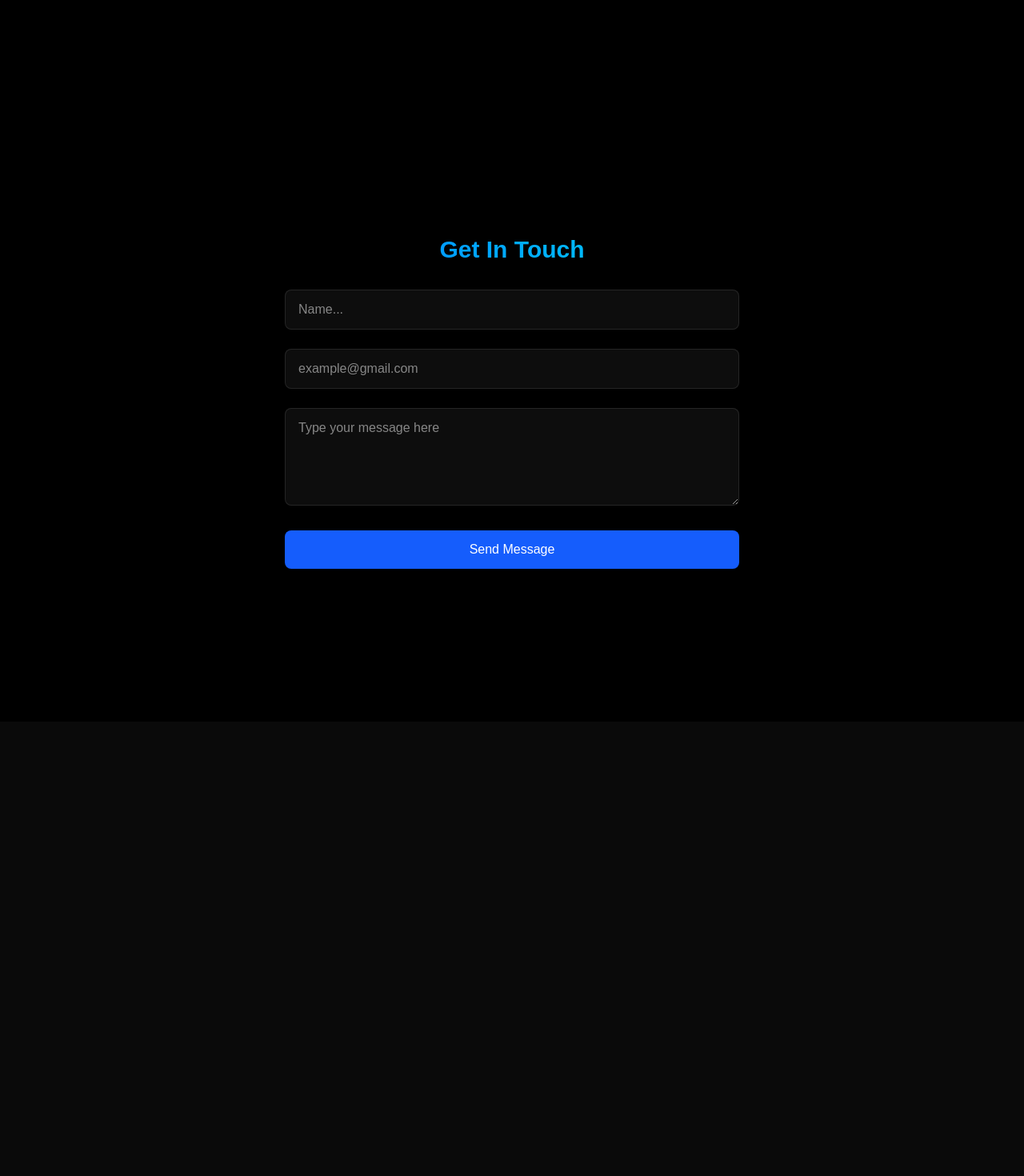
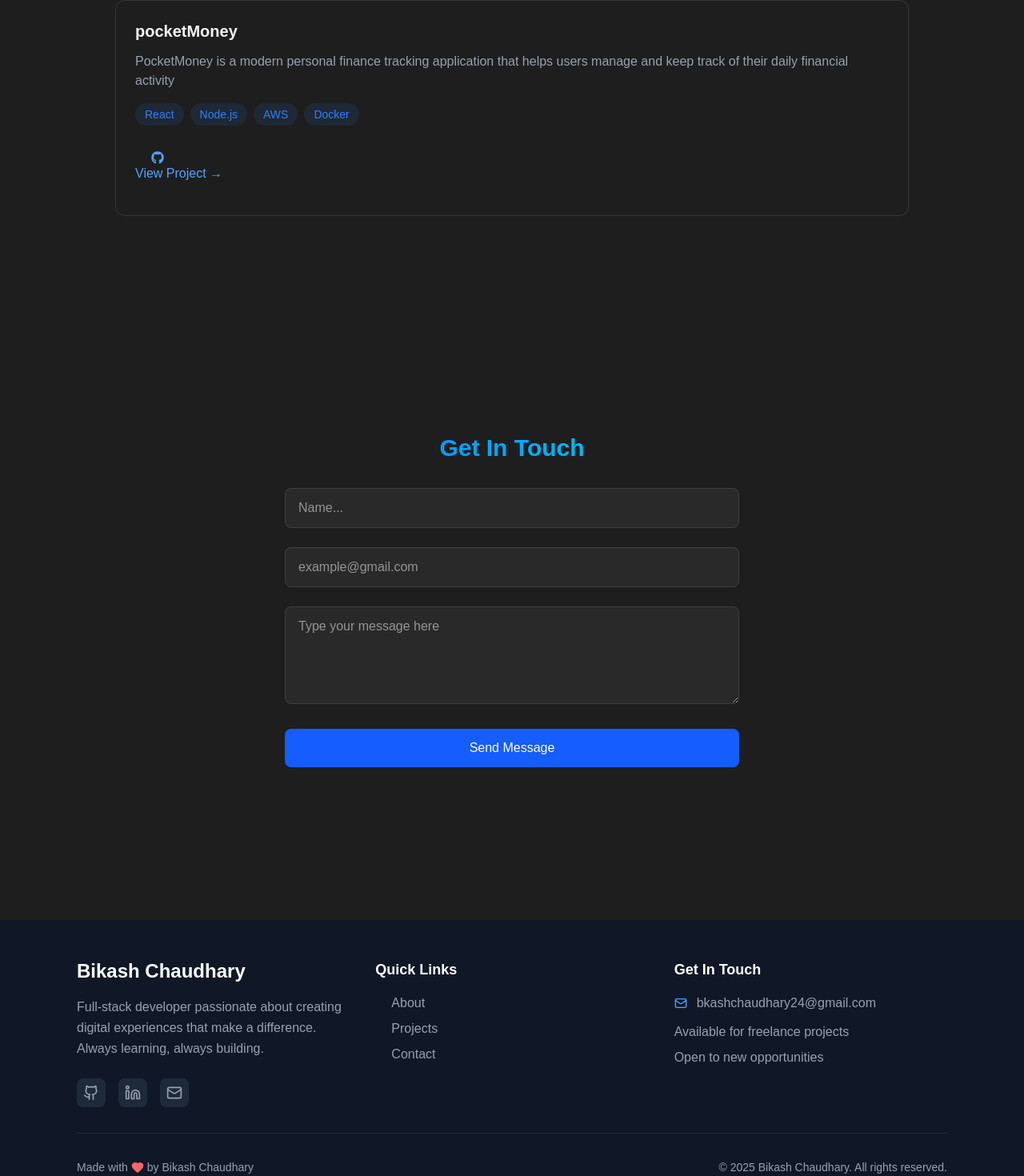
Before and after one commit to bikash451/Portfolio, a React (Vite) app: page / in a window 1280 px wide. Shown: the part 2298-3768 px from the top of the page at 80% size. Before the commit the page ends 3200 px from the top, so only its background shows below. Built offline with nearby package versions, Linux system fonts and the light colour scheme.

Commit message:
projects

```diff
--- a/package.json
+++ b/package.json
@@ -17,6 +17,7 @@
     "dotenv": "^16.5.0",
     "emailjs-com": "^3.2.0",
     "gh-pages": "^6.3.0",
+    "lucide-react": "^0.525.0",
     "react": "^19.1.0",
     "react-dom": "^19.1.0",
     "react-icons": "^5.5.0",
--- a/src/App.jsx
+++ b/src/App.jsx
@@ -7,6 +7,7 @@ import "./index.css";
 import { About } from './components/sections/About';
 import { Projects } from './components/sections/Projects';
 import { Contact } from './components/sections/Contact';
+import Footer from './components/footer';
 
 function App() {
   const [isLoaded, setIsLoaded] = useState(false);
@@ -20,15 +21,14 @@ function App() {
         </div>
       )}
 
-      <div className={`min-h-screen bg-black text-gray-100 ${isLoaded ? 'opacity-100' : 'opacity-0'}`}>
+      <div className={`min-h-screen bg-[#1e1e1e] text-gray-100 ${isLoaded ? 'opacity-100' : 'opacity-0'}`}>
         <Navbar menuOpen={menuOpen} setMenuOpen={setMenuOpen} />
         <MobileMenu menuOpen={menuOpen} setMenuOpen={setMenuOpen} />
         <Home />
         <About />
         <Projects />
         <Contact />
-
-        {/* Your other content would go here */}
+        <Footer />
       </div>
     </>
   );
--- a/src/components/footer.jsx
+++ b/src/components/footer.jsx
@@ -0,0 +1,108 @@
+import React from 'react';
+import { Github, Linkedin, Mail, ExternalLink, Heart } from 'lucide-react';
+
+const Footer = () => {
+  const socialLinks = [
+    {
+      name: 'GitHub',
+      url: 'https://github.com/bikash451',
+      icon: Github
+    },
+    {
+      name: 'LinkedIn',
+      url: 'https://www.linkedin.com/in/bikash-chaudhary/',
+      icon: Linkedin
+    },
+    {
+      name: 'Email',
+      url: 'mailto:bkashchaudhary24@gmail.com',
+      icon: Mail
+    }
+  ];
+
+  const quickLinks = [
+    { name: 'About', href: '#about' },
+    { name: 'Projects', href: '#projects' },
+    { name: 'Contact', href: '#contact' }
+  ];
+
+  return (
+    <footer className="bg-gray-900 text-white py-12">
+      <div className="max-w-6xl mx-auto px-4 sm:px-6 lg:px-8">
+        <div className="grid grid-cols-1 md:grid-cols-3 gap-8">
+
+          <div className="col-span-1 md:col-span-1">
+            <h3 className="text-2xl font-bold text-white mb-4">Bikash Chaudhary</h3>
+            <p className="text-gray-400 mb-6 leading-relaxed">
+              Full-stack developer passionate about creating digital experiences
+              that make a difference. Always learning, always building.
+            </p>
+            <div className="flex space-x-4">
+              {socialLinks.map((link, index) => {
+                const IconComponent = link.icon;
+                return (
+                  <a
+                    key={index}
+                    href={link.url}
+                    target="_blank"
+                    rel="noopener noreferrer"
+                    className="p-2 bg-gray-800 rounded-lg hover:bg-gray-700 transition-colors duration-200 group"
+                    aria-label={link.name}
+                  >
+                    <IconComponent className="w-5 h-5 text-gray-400 group-hover:text-white transition-colors" />
+                  </a>
+                );
+              })}
+            </div>
+          </div>
+
+          <div className="col-span-1">
+            <h4 className="text-lg font-semibold text-white mb-4">Quick Links</h4>
+            <ul className="space-y-2">
+              {quickLinks.map((link, index) => (
+                <li key={index}>
+                  <a
+                    href={link.href}
+                    className="text-gray-400 hover:text-white transition-colors duration-200 flex items-center group"
+                  >
+                    <span className="mr-2 opacity-0 group-hover:opacity-100 transition-opacity duration-200">
+                      <ExternalLink className="w-3 h-3" />
+                    </span>
+                    {link.name}
+                  </a>
+                </li>
+              ))}
+            </ul>
+          </div>
+
+          <div className="col-span-1">
+            <h4 className="text-lg font-semibold text-white mb-4">Get In Touch</h4>
+            <div className="space-y-3">
+              <div className="flex items-center text-gray-400">
+                <Mail className="w-4 h-4 mr-3 text-blue-400" />
+                <span>bkashchaudhary24@gmail.com</span>
+              </div>
+              <div className="text-gray-400">
+                <p className="mb-2">Available for freelance projects</p>
+                <p>Open to new opportunities</p>
+              </div>
+            </div>
+          </div>
+        </div>
+
+        <div className="border-t border-gray-800 mt-8 pt-8 flex flex-col sm:flex-row justify-between items-center">
+          <div className="flex items-center text-gray-400 text-sm mb-4 sm:mb-0">
+            <span>Made with</span>
+            <Heart className="w-4 h-4 mx-1 text-red-400 fill-current" />
+            <span>by Bikash Chaudhary</span>
+          </div>
+          <div className="text-gray-400 text-sm">
+            © {new Date().getFullYear()} Bikash Chaudhary. All rights reserved.
+          </div>
+        </div>
+      </div>
+    </footer>
+  );
+};
+
+export default Footer;
--- a/src/components/sections/About.jsx
+++ b/src/components/sections/About.jsx
@@ -34,7 +34,6 @@ export const About = () => {
                 </div>
 
                 <div className="grid grid-cols-1 md:grid-cols-2 gap-6">
-                    {/* Frontend Skills */}
                     <div className="rounded-xl p-6 hover:-translate-y-1 transition-all border border-white/10 hover:shadow-[0_5px_20px_rgba(59,130,246,0.3)]">
                         <h3 className="text-xl font-bold mb-4">Frontend</h3>
                         <div className="flex flex-wrap gap-2">
@@ -51,7 +50,6 @@ export const About = () => {
                         </div>
                     </div>
 
-                    {/* Backend Skills */}
                     <div className="rounded-xl p-6 hover:-translate-y-1 transition-all border border-white/10 hover:shadow-[0_5px_20px_rgba(59,130,246,0.3)]">
                         <h3 className="text-xl font-bold mb-4">Backend</h3>
                         <div className="flex flex-wrap gap-2">
@@ -74,11 +72,16 @@ export const About = () => {
     <h3 className="text-xl font-bold mb-4">🎓 Education</h3>
     <ul className="list-disc list-inside text-gray-300 space-y-2">
       <li>
-        <strong>B.Tech Computer Science and Engineering</strong> - Thapar Institute of Engineering and Technology (2022-2026)
+        <strong>B.Tech Computer Science and Engineering</strong> - Thapar Institute of Engineering and Technology (2022-2026)<p> Patiala,Punjab</p>
+      </li>
+            <li>
+        <strong>Higher Secondary Education</strong> - Capital College and Research Center (2019-1022) <p>Kathmandu, Nepal</p>
       </li>
     </ul>
   </div>
 </div>
+
+
             </div>
             </RevealOnScroll>
         </section>
--- a/src/components/sections/Projects.jsx
+++ b/src/components/sections/Projects.jsx
@@ -43,9 +43,9 @@ export const Projects = () => {
   </div>
 
     <div className="rounded-xl p-6 border border-white/10 hover:-translate-y-1 transition-all hover:border-blue-500/30 hover:shadow-[0_5px_20px_rgba(59,130,246,0.3)]">
-    <h3 className="text-xl font-bold mb-3">Cloud Platform</h3>
+    <h3 className="text-xl font-bold mb-3">Email Scraper</h3>
     <p className="text-gray-400 mb-4">
-      Scalable cloud infrastructure management with real-time monitoring and automated scaling.
+      Chrome extension that extracts email addresses from webpage
     </p>
     <div className="flex flex-wrap gap-2 mb-4">
       {["React", "Node.js", "AWS", "Docker"].map((tech, index) => (
@@ -59,13 +59,39 @@ export const Projects = () => {
     </div>
     <div className="flex justify-between items-center">
     <a
-        href="#"
+        href="https://github.com/bikash451/Email-Scraper.git"
         className="text-blue-400 hover:text-blue-300 transition-colors my-4"
-    >
+    > <FaGithub className="ml-5"/>
         View Project →
     </a>
 </div>
   </div>
+
+      <div className="rounded-xl p-6 border border-white/10 hover:-translate-y-1 transition-all hover:border-blue-500/30 hover:shadow-[0_5px_20px_rgba(59,130,246,0.3)]">
+    <h3 className="text-xl font-bold mb-3">pocketMoney</h3>
+    <p className="text-gray-400 mb-4">
+PocketMoney is a modern personal finance tracking application that helps users manage and keep track of their daily financial activity    </p>
+    <div className="flex flex-wrap gap-2 mb-4">
+      {["React", "Node.js", "AWS", "Docker"].map((tech, index) => (
+        <span
+          key={index}
+          className="bg-blue-500/10 text-blue-500 py-1 px-3 rounded-full text-sm hover:shadow-[0_5px_10px_rgba(59,130,246,0.4)]"
+        >
+          {tech}
+        </span>
+      ))}
+    </div>
+    <div className="flex justify-between items-center">
+    <a
+        href="https://github.com/bikash451/pocketMoney.git"
+        className="text-blue-400 hover:text-blue-300 transition-colors my-4"
+    >  <FaGithub className="ml-5"/>
+        View Project →
+    </a>
+</div>
+  </div>
+
+
 </div>
             </div>
 
```
Also changed, not shown: 1 other file (tests, documents, lock files or other folders).
